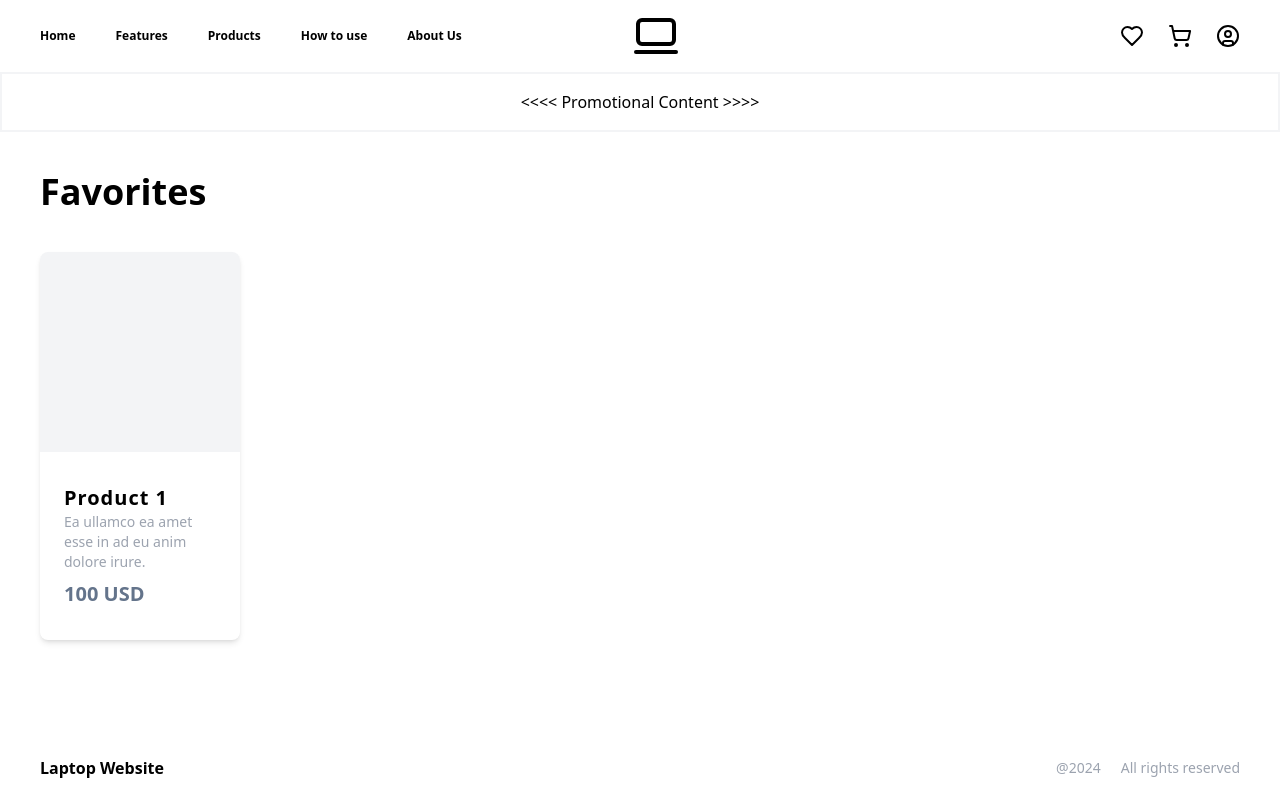
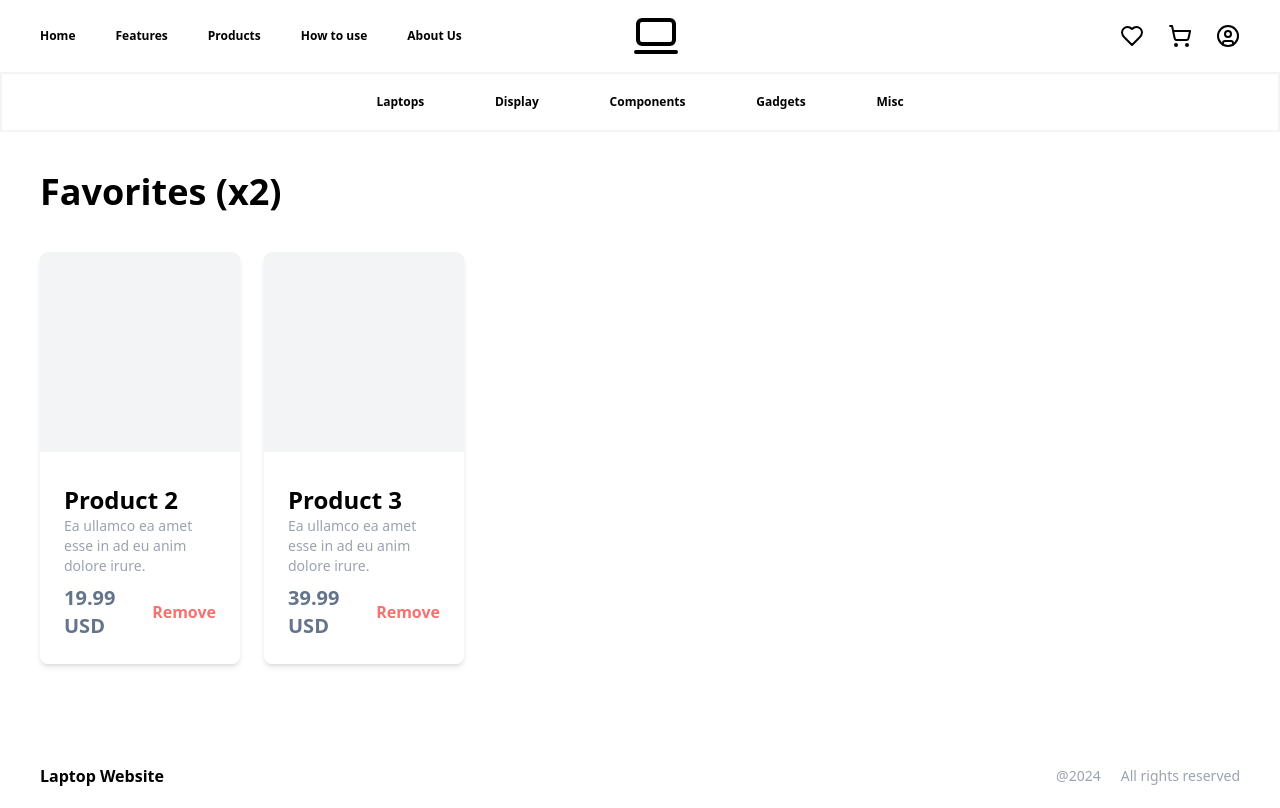
Before and after one commit to Twiztss/Laptop-Website, a React (Vite) app: page /favorite in a window 1280 px wide. Built offline with nearby package versions, Linux system fonts and the light colour scheme.

Commit message:
Adjust favorite page and add testimony to the product detail page.

```diff
--- /dev/null
+++ b/src/data/review-data.ts
@@ -0,0 +1,44 @@
+import { Review } from "../types/Users"
+
+export const sampleReview : Review[] = [
+    {
+      id : 0,
+      user : "Marion",
+      email : "marion.pie@hotmail.com",
+      title : "Review 1",
+      description : "Very Positive Review",
+      score : 5,
+    },
+    {
+      id : 1,
+      user : "Curtis",
+      email : "iziopiw@rur.as",
+      title : "Review 2",
+      description : "Positive Review",
+      score : 4,
+    },
+    {
+      id : 2,
+      user : "Nicholas",
+      email : "compobke@mir.kn",
+      title : "Review 3",
+      description : "Positive Review",
+      score : 4,
+    },
+    {
+      id : 3,
+      user : "Dominic",
+      email : "wouhu@su.ru",
+      title : "Review 4",
+      description : "Very Positive Review",
+      score : 5,
+    },
+    {
+      id : 4,
+      user : "Katie",
+      email : "zag@saabaru.vn",
+      title : "Review 5",
+      description : "Moderate Review",
+      score : 3,
+    },
+  ]
--- a/src/routes/favorite.tsx
+++ b/src/routes/favorite.tsx
@@ -1,39 +1,65 @@
 import Footer from "../components/Footer"
 import Header from "../components/Header"
 import { Link } from "react-router-dom"
+import Navbar from "../components/Navbar"
+import { useState } from "react"
+import sampleProduct from "../data/product-data"
+import { Product } from "../types/Product"
 
-const FavoriteItem = () => {
+interface itemProp {
+    id : number,
+    title : string,
+    price : number,
+    onRemoval : (e : any) => void,
+}
+
+const FavoriteItem = ({ id, title, price, onRemoval } : itemProp) => {
     return (
         <div className="flex flex-col w-1/6 gap-4 rounded-lg shadow-md justify-between aspect-video">
             <div className="self-center w-full aspect-square bg-gray-100 rounded-t-lg"></div>
-            <div className="flex-col px-6 py-4 g-6">
-                <h1 className="font-bold text-xl tracking-wider cursor-pointer">
-                <Link to={``}>{"Product 1"}</Link>
+            <div className="flex-col px-6 pt-4 pb-6 gap-4">
+                <h1 className="font-bold text-2xl cursor-pointer">
+                    <Link to={`/product/${id + 1}`}>{title}</Link>
                 </h1>
                 <p className="text-gray-400 text-sm font-medium mb-2">{"Ea ullamco ea amet esse in ad eu anim dolore irure."}</p>
-                <big className="text-xl text-slate-500 font-semibold">{100} USD</big>
+                <div className="flex justify-between">
+                    <p className="text-xl text-slate-500 font-semibold">{price} USD</p>
+                    <button className="text-red-400 font-semibold" name={title} onClick={onRemoval}>Remove</button>
+                </div>
             </div>
-            <button className=""></button>
         </div>
     )
 }
 
 export default function Favorite() {
 
-    let haveFavorite = true
+    const [favorite, setFavorite] = useState(sampleProduct.slice(1,3))
+
+    const removeItem = (e : any) => {
+        const { name } = e.target
+        setFavorite(prev => {
+            return prev.filter(item => item.title != name)
+        })
+    }
 
     return (
         <body className="flex flex-col w-full h-screen justify-between">
             <Header />
-            <nav className="flex border-2 border-gray-100 w-full px-10 py-4 items-center justify-center">
-                <div className="flex w-1/2 justify-around">
-                    <h4>{"<<<< Promotional Content >>>>"}</h4>
-                </div>
-            </nav>
+            <Navbar />
             <main className="flex flex-col m-10 h-5/6">
-                <h1 className="text-4xl font-bold">Favorites</h1>
-                <div className={`${haveFavorite ? "justify-start" : "justify-center items-center"} flex flex-col py-10`}>
-                    {haveFavorite ? <><FavoriteItem /></> : <h2 className="text-lg font-semibold justify-self-center align-center">Item listed as favorite will appear here.</h2> }
+                <h1 className="text-4xl font-bold">Favorites (x{favorite.length})</h1>
+                <div className={`${favorite.length != 0 ? "justify-start flex" : "justify-center items-center"} flex flex-wrap py-10 gap-6`}>
+                    {favorite.length != 0 ? <>{favorite.map((item : Product) => {
+                        return (
+                            <FavoriteItem
+                                id={item.id}
+                                title={item.title}
+                                price={item.price}
+                                onRemoval={removeItem}
+                                key={item.title}
+                            />
+                        )
+                    })}</> : <h2 className="text-lg font-semibold justify-self-center align-center">Item listed as favorite will appear here.</h2> }
                 </div>
             </main>
             <Footer />
--- a/src/routes/product-detail.tsx
+++ b/src/routes/product-detail.tsx
@@ -1,10 +1,50 @@
-import { Heart, ShoppingCart } from "lucide-react";
+import { Heart, ShoppingCart, Star } from "lucide-react";
 import Footer from "../components/Footer";
 import Header from "../components/Header";
 import { Link, useParams } from "react-router-dom";
 import { Product, Version } from "../types/Product";
 import sampleProduct from "../data/product-data";
 import Navbar from "../components/Navbar";
+import { sampleReview } from "../data/review-data";
+import { Review } from "../types/Users";
+
+const Testimony = () => {
+
+  const TestimonyCard = (product : Review) => {
+    return (
+      <div className="flex flex-col w-1/5 gap-4 aspect-video p-6 shadow-md rounded-md" key={product.title}>
+        <div className="flex gap-4">
+          <div className="bg-gray-100 w-1/6 aspect-square rounded-full"></div>
+          <div className="flex-col gap-2">
+            <h1 className="font-bold text-xl cursor-pointer">
+              <Link to={`/product/${product.id + 1}`}>{product.user}</Link>
+            </h1>
+            <p className="text-gray-400 text-sm font-medium">{product.email}</p>
+          </div>
+        </div>
+        <div className="flex gap-2 items-center">
+          <Star width={24} height={24}/>
+          <h2 className="font-bold text-2xl">{product.score}/5</h2>
+        </div>
+        <div className="flex flex-col gap-1">
+          <h3 className="text-xl font-semibold">{product.title}</h3>
+          <p className="text-gray-400 text-md font-medium">{product.description}</p>
+        </div>
+      </div>
+    )
+  }
+
+  return (
+    <section className="flex flex-col m-10 gap-6 h-full w-full">
+      <h1 className="text-2xl font-bold">Customer Review</h1>
+      <p className="text-gray-400 text-lg font-semibold -mt-4">{sampleReview.reduce((prev, cur) => prev + (cur.score/sampleReview.length),0)} out of {sampleReview.length} reviews</p>
+      <div className="flex gap-6 w-full">
+          {sampleReview.slice(0,5).map(TestimonyCard)}
+      </div>
+    </section>
+
+  )
+}
 
 const InterestProduct = () => {
 
@@ -98,6 +138,7 @@ export default function ProductDetail() {
               </article>
             </div>
             <Thumbnail {...currentProduct} />
+            <Testimony />
             <InterestProduct />
           </main>
         <Footer />
```
Also changed, not shown: src/types/Users.ts (+9 -0 lines).
